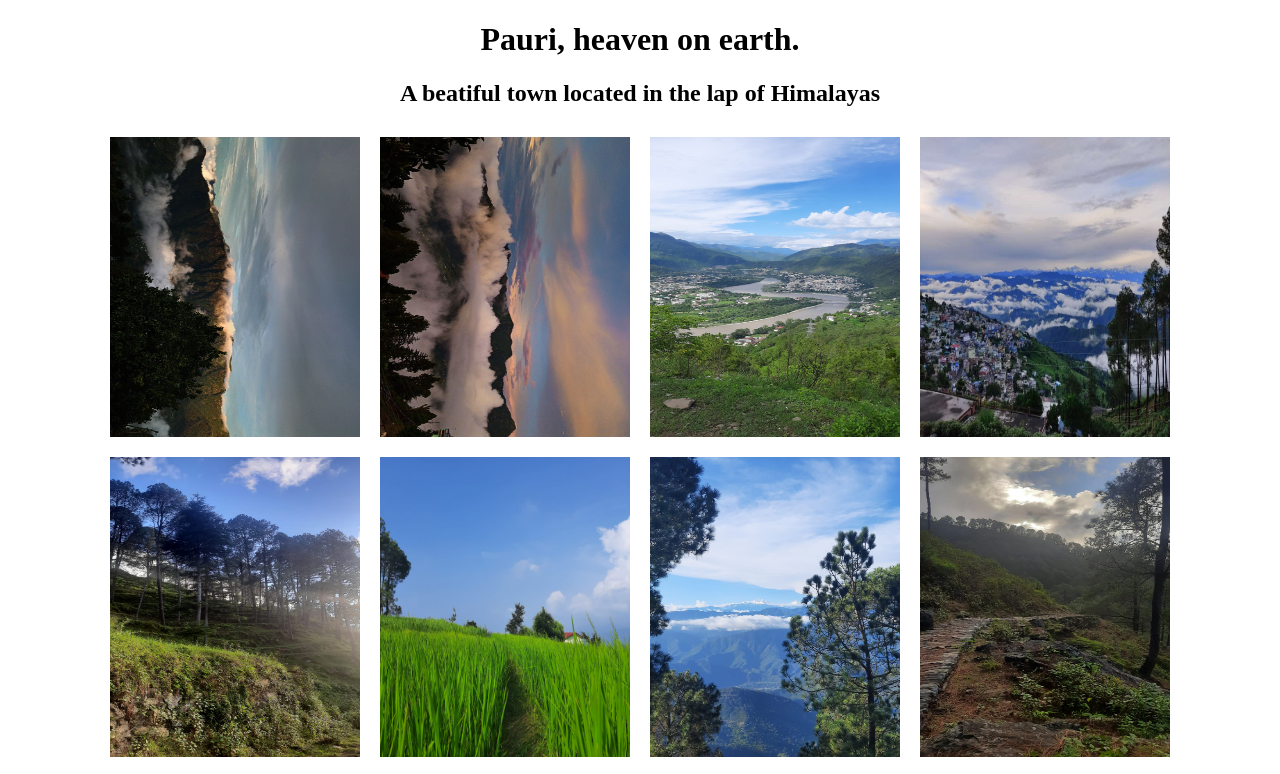
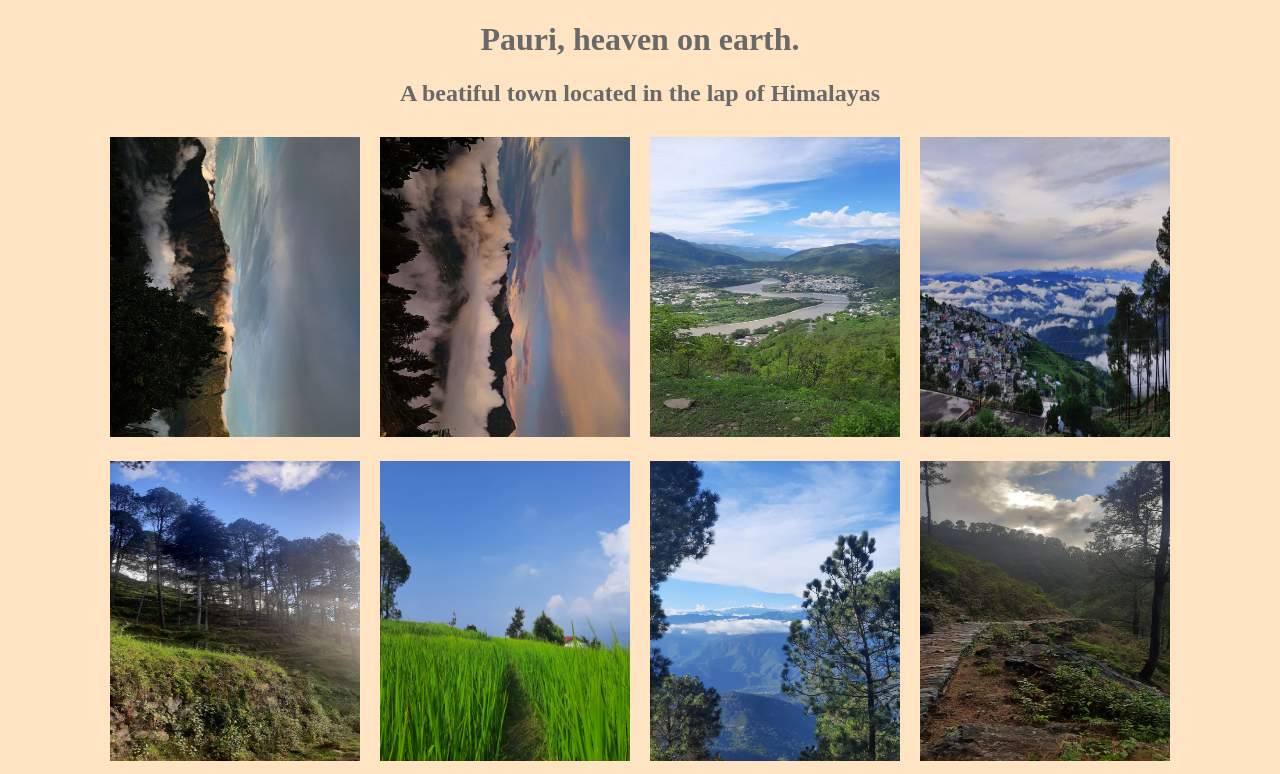
Before and after one commit to Anurag-Negi28/image_gallery, a plain HTML site: page index.html in a window 1280 px wide. Shown: the top 774 px of the page. Drawn offline with Linux system fonts and the light colour scheme.

Commit message:
Css updated

```diff
--- a/index.html
+++ b/index.html
@@ -10,7 +10,7 @@
 <h2>A beatiful town located in the lap of Himalayas</h2></header>
 <body>
 	<div class="container">
-		<img src="8b9K90DGp3lg0TN1nMIhpgyHvjW-ehJW-ywOfMEnUJs=_plaintext_638293285354230872.jpg">
+		<snap><img src="8b9K90DGp3lg0TN1nMIhpgyHvjW-ehJW-ywOfMEnUJs=_plaintext_638293285354230872.jpg"></snap>
 		<img src="-c8fvR_q1j_bNjdnxm_u1P2pGevxpOJajqYusqACd0o=_plaintext_638293285354230872.jpg">
 		<img src="IMG-20230903-WA0041.jpg">
 		<img src="IMG-20230903-WA0042.jpg">
--- a/styles.css
+++ b/styles.css
@@ -1,4 +1,9 @@
-header{
+body{
+	background-color:bisque;
+}
+h1,h2{
+	color:dimgrey;
+}header{
 	text-align:center;
 }
 .container{
```
